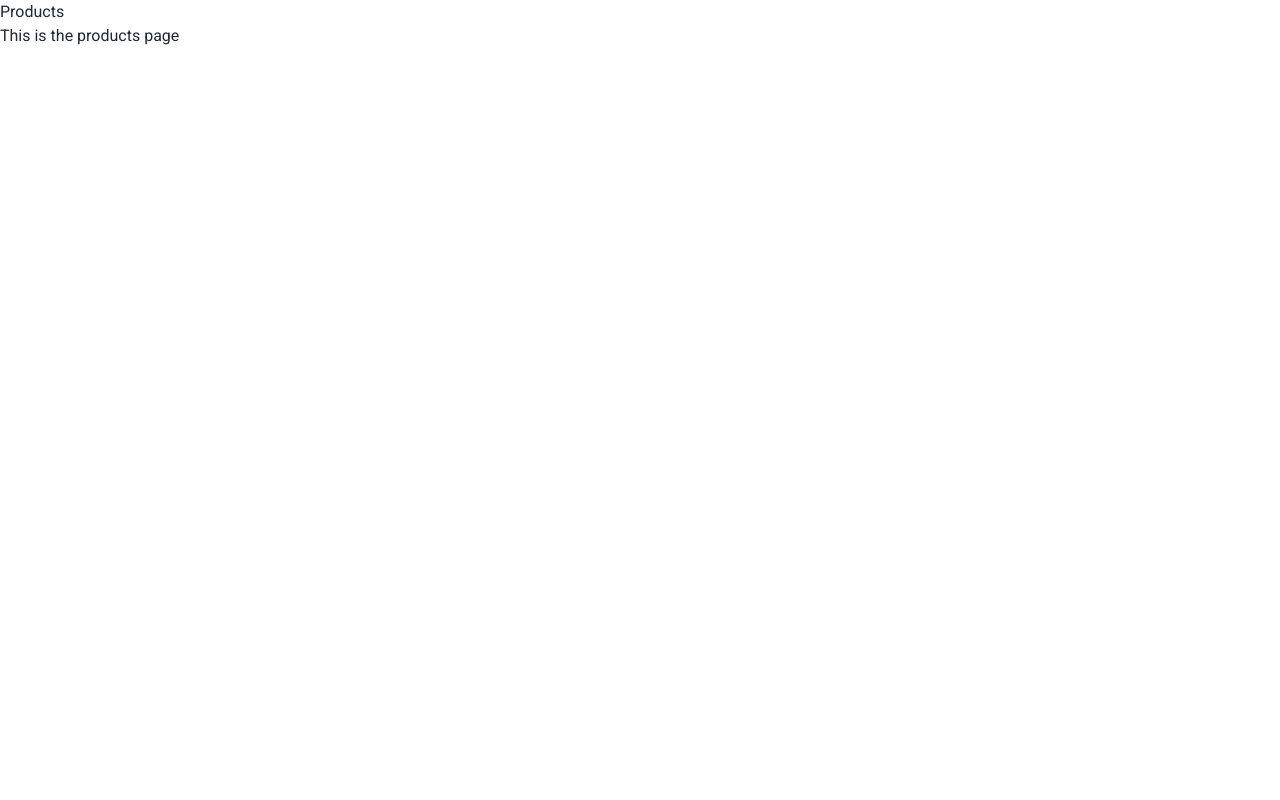
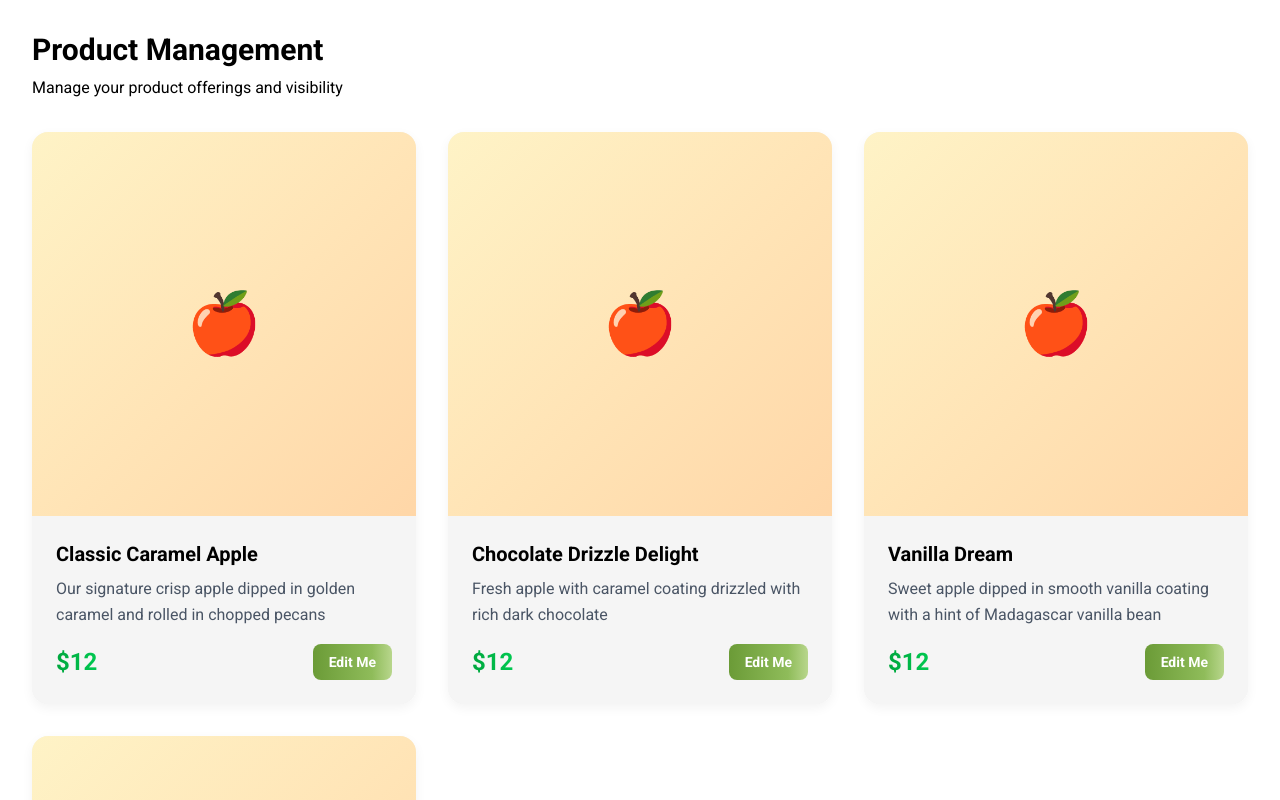
Before and after one commit to blackhurstjoshua/caramelapplecompany, a SvelteKit app: page /admin/product in a window 1280 px wide. Shown: the top 800 px of the page. Built offline with nearby package versions, Linux system fonts and the light colour scheme.

Commit message:
saving changes

```diff
--- /dev/null
+++ b/src/lib/components/EditProductCard.svelte
@@ -0,0 +1,131 @@
+<script lang="ts">
+  import CTAButton from './CTAButton.svelte';
+  import type { Flavor } from '../stores/flavors';
+  import { getAuthState } from '../auth';
+
+  export let flavor: Flavor;
+  export let onSave: (updatedFlavor: Flavor) => void;
+  export let onCancel: () => void;
+
+  // Form state
+  let name = flavor.name;
+  let description = flavor.description;
+  let price = flavor.price;
+  let isWeeklySpecial = flavor.isWeeklySpecial;
+
+  // Validation
+  let priceError = '';
+
+  function validatePrice() {
+    const numPrice = parseFloat(price.toString());
+    if (isNaN(numPrice) || numPrice < 0) {
+      priceError = 'Price must be a number greater than or equal to 0';
+      return false;
+    }
+    priceError = '';
+    return true;
+  }
+
+  function handleSave() {
+    // Check authentication before saving
+    const authState = getAuthState();
+    if (!authState.isAuthenticated) {
+      alert('You must be authenticated to save changes');
+      onCancel(); // Exit edit mode
+      return;
+    }
+
+    if (!validatePrice()) return;
+
+    const updatedFlavor: Flavor = {
+      ...flavor,
+      name: name.trim(),
+      description: description.trim(),
+      price: parseFloat(price.toString()),
+      isWeeklySpecial
+    };
+
+    onSave(updatedFlavor);
+  }
+</script>
+
+<div class="bg-neutral-100 rounded-2xl overflow-hidden shadow-[0_4px_12px_rgba(0,0,0,0.05)] border-2 border-blue-300 flex flex-col h-full">
+  <!-- Image placeholder -->
+  <div class="aspect-square bg-gradient-to-br from-amber-100 to-orange-200 flex items-center justify-center relative">
+    <div class="text-6xl">🍎</div>
+    <!-- Cancel button -->
+    <button
+      on:click={onCancel}
+      class="absolute top-2 right-2 w-8 h-8 rounded-full bg-gradient-to-r from-red-500 to-red-600 text-white flex items-center justify-center hover:from-red-600 hover:to-red-700 transition-colors duration-200 font-bold text-sm"
+    >
+      ✕
+    </button>
+  </div>
+
+  <!-- Form Content -->
+  <div class="p-6 flex flex-col flex-grow bg-neutral-100 space-y-4">
+    <!-- Name Input -->
+    <div>
+      <label for="name" class="block text-sm font-medium text-gray-700 mb-1">Name</label>
+      <input
+        id="name"
+        type="text"
+        bind:value={name}
+        class="w-full px-3 py-2 border border-gray-300 rounded-md focus:outline-none focus:ring-2 focus:ring-blue-500"
+        required
+      />
+    </div>
+
+    <!-- Description Input -->
+    <div class="flex-grow">
+      <label for="description" class="block text-sm font-medium text-gray-700 mb-1">Description</label>
+      <textarea
+        id="description"
+        bind:value={description}
+        rows="3"
+        class="w-full px-3 py-2 border border-gray-300 rounded-md focus:outline-none focus:ring-2 focus:ring-blue-500 resize-none"
+      ></textarea>
+    </div>
+
+    <!-- Price Input -->
+    <div>
+      <label for="price" class="block text-sm font-medium text-gray-700 mb-1">Price ($)</label>
+      <input
+        id="price"
+        type="number"
+        bind:value={price}
+        min="0"
+        step="0.01"
+        on:blur={validatePrice}
+        class="w-full px-3 py-2 border border-gray-300 rounded-md focus:outline-none focus:ring-2 focus:ring-blue-500"
+        class:border-red-500={priceError}
+        required
+      />
+      {#if priceError}
+        <p class="text-red-500 text-xs mt-1">{priceError}</p>
+      {/if}
+    </div>
+
+    <!-- Weekly Special Checkbox -->
+    <div class="flex items-center">
+      <input
+        id="weeklySpecial"
+        type="checkbox"
+        bind:checked={isWeeklySpecial}
+        class="h-4 w-4 text-blue-600 focus:ring-blue-500 border-gray-300 rounded"
+      />
+      <label for="weeklySpecial" class="ml-2 block text-sm text-gray-700">
+        Show as Weekly Special
+      </label>
+    </div>
+
+    <!-- Save Button -->
+    <div class="mt-auto pt-4">
+      <div class="w-full">
+        <CTAButton size="sm" on:click={handleSave}>
+          Save Changes
+        </CTAButton>
+      </div>
+    </div>
+  </div>
+</div>
--- /dev/null
+++ b/src/lib/components/ProductCard.svelte
@@ -0,0 +1,37 @@
+<script lang="ts">
+  import CTAButton from './CTAButton.svelte';
+  import type { Flavor } from '../stores/flavors';
+
+  export let flavor: Flavor;
+  export let onEdit: (() => void) | undefined = undefined;
+  export let isAdmin: boolean = false;
+
+  function handleClick() {
+    if (isAdmin && onEdit) {
+      onEdit();
+    }
+    // For non-admin users, we could add "Add to Cart" logic here later
+  }
+</script>
+
+<div class="bg-neutral-100 rounded-2xl overflow-hidden shadow-[0_4px_12px_rgba(0,0,0,0.05)] hover:shadow-lg transition-shadow duration-300 flex flex-col h-full">
+  <!-- Image placeholder -->
+  <div class="aspect-square bg-gradient-to-br from-amber-100 to-orange-200 flex items-center justify-center">
+    <div class="text-6xl">🍎</div>
+  </div>
+
+  <!-- Content -->
+  <div class="p-6 flex flex-col flex-grow bg-neutral-100">
+    <h3 class="text-xl font-bold text-black mb-2">{flavor.name}</h3>
+    <p class="text-gray-600 mb-4 leading-relaxed flex-grow">{flavor.description}</p>
+
+    <div class="flex items-center justify-between mt-auto">
+      <span class="text-2xl font-bold bg-gradient-to-r from-green-600 to-green-500 bg-clip-text text-transparent">
+        ${flavor.price}
+      </span>
+      <CTAButton size="sm" on:click={handleClick}>
+        {isAdmin ? 'Edit Me' : 'Add to Cart'}
+      </CTAButton>
+    </div>
+  </div>
+</div>
--- a/src/lib/components/WeeklyFlavors.svelte
+++ b/src/lib/components/WeeklyFlavors.svelte
@@ -1,6 +1,7 @@
 <script lang="ts">
   import { weeklyFlavors, type Flavor } from '../stores/flavors';
   import CTAButton from './CTAButton.svelte';
+  import ProductCard from './ProductCard.svelte';
 
   $: specialFlavors = $weeklyFlavors.filter(flavor => flavor.isWeeklySpecial);
 </script>
@@ -21,25 +22,7 @@
     <!-- Flavors Grid -->
     <div class="grid grid-cols-1 md:grid-cols-2 lg:grid-cols-3 gap-8 mb-12">
       {#each specialFlavors as flavor}
-        <div class="bg-[#E5E5E5] rounded-2xl overflow-hidden shadow-[0_4px_12px_rgba(0,0,0,0.05)] hover:shadow-lg transition-shadow duration-300">
-          <!-- Image placeholder -->
-          <div class="aspect-square bg-gradient-to-br from-amber-100 to-orange-200 flex items-center justify-center">
-            <div class="text-6xl">🍎</div>
-          </div>
-
-          <!-- Content -->
-          <div class="p-6">
-            <h3 class="text-xl font-bold text-black mb-2">{flavor.name}</h3>
-            <p class="text-gray-600 mb-4 leading-relaxed">{flavor.description}</p>
-
-            <div class="flex items-center justify-between">
-              <span class="text-2xl font-bold text-[#FF007A]">
-                ${flavor.price}
-              </span>
-              <CTAButton size="sm">Add to Cart</CTAButton>
-            </div>
-          </div>
-        </div>
+        <ProductCard {flavor} isAdmin={false} />
       {/each}
     </div>
 
--- /dev/null
+++ b/src/lib/products.json
@@ -0,0 +1,34 @@
+[
+  {
+    "id": "1",
+    "name": "Classic Caramel Apple",
+    "description": "Our signature crisp apple dipped in golden caramel and rolled in chopped pecans",
+    "image": "/images/classic-caramel.jpg",
+    "isWeeklySpecial": true,
+    "price": 12.00
+  },
+  {
+    "id": "2",
+    "name": "Chocolate Drizzle Delight",
+    "description": "Fresh apple with caramel coating drizzled with rich dark chocolate",
+    "image": "/images/chocolate-drizzle.jpg",
+    "isWeeklySpecial": true,
+    "price": 12.00
+  },
+  {
+    "id": "3",
+    "name": "Vanilla Dream",
+    "description": "Sweet apple dipped in smooth vanilla coating with a hint of Madagascar vanilla bean",
+    "image": "/images/vanilla-dream.jpg",
+    "isWeeklySpecial": false,
+    "price": 12.00
+  },
+  {
+    "id": "4",
+    "name": "Cinnamon Sugar Crunch",
+    "description": "Apple dipped in caramel and rolled in cinnamon sugar with graham cracker crumbs",
+    "image": "/images/cinnamon-crunch.jpg",
+    "isWeeklySpecial": false,
+    "price": 12.00
+  }
+]
--- a/src/routes/admin/product/+page.svelte
+++ b/src/routes/admin/product/+page.svelte
@@ -1,4 +1,54 @@
-<div>
-  <h1>Products</h1>
-  <p>This is the products page</p>
+<script lang="ts">
+  import type { PageData } from './$types';
+  import ProductCard from '$lib/components/ProductCard.svelte';
+  import EditProductCard from '$lib/components/EditProductCard.svelte';
+  import type { Flavor } from '$lib/stores/flavors';
+
+  export let data: PageData;
+
+  // State management
+  let products: Flavor[] = [...data.products]; // Create a local copy we can edit
+  let editingIndex: number | null = null; // Track which product is being edited
+
+  function handleEdit(index: number) {
+    editingIndex = index;
+  }
+
+  function handleSave(index: number, updatedFlavor: Flavor) {
+    products[index] = updatedFlavor;
+    editingIndex = null;
+    // Force reactivity update
+    products = [...products];
+  }
+
+  function handleCancel() {
+    editingIndex = null;
+  }
+</script>
+
+<div class="max-w-7xl mx-auto px-4 lg:px-8 py-8">
+  <!-- Page Header -->
+  <div class="mb-8">
+    <h1 class="text-3xl font-bold text-black mb-2">Product Management</h1>
+    <p class="text-black">Manage your product offerings and visibility</p>
+  </div>
+
+  <!-- Products Grid -->
+  <div class="grid grid-cols-1 md:grid-cols-2 lg:grid-cols-3 gap-8">
+    {#each products as product, index}
+      {#if editingIndex === index}
+        <EditProductCard
+          flavor={product}
+          onSave={(updatedFlavor) => handleSave(index, updatedFlavor)}
+          onCancel={handleCancel}
+        />
+      {:else}
+        <ProductCard
+          flavor={product}
+          onEdit={() => handleEdit(index)}
+          isAdmin={true}
+        />
+      {/if}
+    {/each}
+  </div>
 </div>
--- /dev/null
+++ b/src/routes/admin/product/+page.ts
@@ -0,0 +1,11 @@
+import type { PageLoad } from './$types';
+import type { Flavor } from '$lib/stores/flavors';
+import productsData from '$lib/products.json';
+
+export const load: PageLoad = async () => {
+  const products: Flavor[] = productsData;
+
+  return {
+    products
+  };
+};
```
